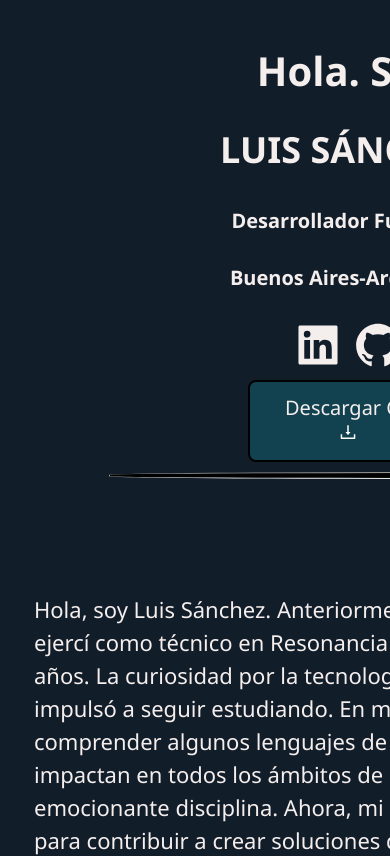
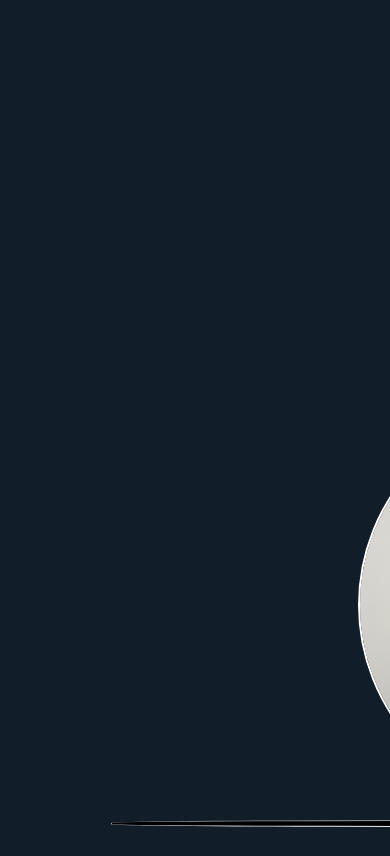
Before and after one commit to luissanchez92/portFolio, a React (Vite) app: page / in a window 390 px wide. Shown: the top 856 px of the page. Built offline with nearby package versions, Linux system fonts and the light colour scheme.

Commit message:
fixed css-query

```diff
--- a/src/components/card/Card.module.css
+++ b/src/components/card/Card.module.css
@@ -17,7 +17,7 @@
 }
 
 .p{
-    line-height: 150%;
+    line-height: 120%;
     color:  #f4eeed;
     font-family: "Segoe UI";
     font-size: 22px;
--- a/src/components/cards/Cards.module.css
+++ b/src/components/cards/Cards.module.css
@@ -3,6 +3,12 @@
     grid-template-columns: 1fr 1fr; /* Dos columnas con igual ancho */
     gap: 20px;
     justify-items: center;
-    margin-left: 15px;
-    margin-right: 15px;
+    margin: 0 15px;
+
+    @media screen and (max-width: 758px) {
+        flex-direction: column;
+        text-align: center;
+        grid-template-columns: 80%;
+        margin: 0 10%;
+    }
 }
--- /dev/null
+++ b/src/components/font/Font.jsx
@@ -0,0 +1,27 @@
+import style from './Font.module.css'
+import {AiFillGithub} from 'react-icons/ai';
+import {AiFillLinkedin} from 'react-icons/ai';
+import {AiOutlineDownload} from 'react-icons/ai'
+import cv from '../../assets/cvljsj.pdf'
+import photo from '../../assets/2xbrus.jpg'
+
+const Font = () => {
+  return (
+    <div className={style.divContainer}>
+        <div className={style.divProps}>
+            <h1 className={style.h1}>Hola. Soy</h1>
+            <h2 className={style.h2}>LUIS SÁNCHEZ</h2>
+            <h4 className={style.h4}>Desarrollador FullStack</h4>
+            <h4 className={style.h4}>Buenos Aires-Argentina</h4>
+            <a href='https://www.linkedin.com/in/ljsj/'><AiFillLinkedin className={style.a}/></a>
+            <a href='https://github.com/luissanchez92'><AiFillGithub className={style.a}/></a>
+            <br></br>
+            <button className={style.buttonCv}><a href={cv} className={style.cv} download>Descargar CV   <AiOutlineDownload className={style.iconDownload}/></a></button>
+        </div>
+        <img src={photo} className={style.img}/>
+    </div>
+
+  )
+}
+
+export default Font
--- /dev/null
+++ b/src/components/font/Font.module.css
@@ -0,0 +1,82 @@
+.divContainer{
+    display: flex;
+    font-size: 15px;
+    font-family: 'Trebuchet MS', 'Lucida Sans Unicode', 'Lucida Grande', 'Lucida Sans', Arial, sans-serif;
+    flex-direction: row;
+    text-align: center;
+    justify-content: center;
+    align-items: center;
+    padding-top: 20px;
+    margin: auto;
+
+    @media screen and (max-width: 768px) {
+        flex-direction: column;
+        text-align: center;
+    }
+}
+.h1{
+    font-family: "Segoe UI";
+    color: #f4eeed;
+    font-size: 40px;
+}
+
+.img{
+    display: flex;
+    width: 400px;
+    height: 400px;
+    overflow: hidden;
+    border-radius: 50%;
+    margin-left: 5px;
+    margin-top: 10px;
+    margin-bottom: 30px;
+    border: solid white 2px;
+    margin-left: 20px;
+
+    @media screen and (max-width: 768px) {
+        margin: 5px;
+    }
+}
+.divProps{
+    @media screen and (max-width: 768px) {
+        line-height: 100%;
+        margin-bottom: 10px;
+    }
+
+}
+
+.a{
+    width: 60px;
+    height: 50px;
+    color:  #f4eeed;
+
+}
+.h4{
+    font-family: "Segoe UI";
+    color:  #f4eeed;
+    font-size: 20px;
+
+}
+.buttonCv{
+    background-color: #124250;
+    border: 2px solid rgb(0, 0, 0);
+    width: 200px;
+    font-family: "Segoe UI";
+    font-size: 20px;
+    color:  #f4eeed;
+    margin-top: 5px;
+}
+.cv{
+    color:  #f4eeed;
+
+}
+.iconDownload{
+    color: white;
+}
+.h2{
+    display: flex;
+    justify-content: center;
+    align-items: center;
+    font-family: "Segoe UI";
+    color:  #f4eeed;
+    font-size: 36px;
+}
--- a/src/view/Home.jsx
+++ b/src/view/Home.jsx
@@ -1,15 +1,11 @@
-import photo from '../assets/2xbrus.jpg'
 import style from './Home.module.css'
-import cv from '../assets/cvljsj.pdf'
 import Cards from '../components/cards/Cards';
 import certificate from '../assets/certifcado.png'
 import Malier from '../components/form/Malier';
 import Tech from '../components/tech/Tech';
 import Soft from '../components/soft/Soft';
 import Footer from '../components/footer/Footer';
-import {AiFillGithub} from 'react-icons/ai';
-import {AiFillLinkedin} from 'react-icons/ai';
-import {AiOutlineDownload} from 'react-icons/ai'
+import Font from '../components/font/Font';
 
 
 
@@ -17,19 +13,7 @@ export const Home = () => {
   return (
     <>
         <div className={style.divFather}>
-            <div className={style.divContainer}>
-                <div>
-                    <h1 className={style.h1}>Hola. Soy</h1>
-                    <h2 className={style.h2}>LUIS SÁNCHEZ</h2>
-                    <h4 className={style.h4}>Desarrollador FullStack</h4>
-                    <h4 className={style.h4}>Buenos Aires-Argentina</h4>
-                    <a href='https://www.linkedin.com/in/ljsj/'><AiFillLinkedin className={style.a}/></a>
-                    <a href='https://github.com/luissanchez92'><AiFillGithub className={style.a}/></a>
-                    <br></br>
-                    <button className={style.buttonCv}><a href={cv} className={style.cv} download>Descargar CV   <AiOutlineDownload className={style.iconDownload}/></a></button>
-                </div>
-                <img src={photo} className={style.img}/>
-            </div>
+            <Font/>
             <hr className={style.hr}/>
             <h2 className={style.h2}>SOBRE MI</h2>
             <p className={style.p}> Hola, soy Luis Sánchez. Anteriormente estudié imagenología en la escuela de tecnología médica, ejercí como técnico en Resonancia Magnética y Tomografía Computarizada 3D durante más de 5 años. La curiosidad por la tecnología y el mundo digital despertó en mí un fuerte interés que me impulsó a seguir estudiando. En mi transición hacia el desarrollo web, he tenido la oportunidad de comprender algunos lenguajes de programación y la evolución de los avances tecnológicos que impactan en todos los ámbitos de nuestras vidas. Además, he adquirido experiencia práctica en esta emocionante disciplina. Ahora, mi objetivo es continuar creciendo y desarrollando mis habilidades para contribuir a crear soluciones digitales innovadoras.</p>
--- a/src/view/Home.module.css
+++ b/src/view/Home.module.css
@@ -1,41 +1,7 @@
 .divFather{
     background-color: #121d2a;
 }
-.divContainer{
-    display: flex;
-    font-size: 15px;
-    font-family: 'Trebuchet MS', 'Lucida Sans Unicode', 'Lucida Grande', 'Lucida Sans', Arial, sans-serif;
-    flex-direction: row;
-    text-align: center;
-    justify-content: center;
-    align-items: center;
-    padding-top: 20px;
 
-}
-.h1{
-    font-family: "Segoe UI";
-    color: #f4eeed;
-    font-size: 40px;
-}
-
-.img{
-    display: flex;
-    width: 400px;
-    height: 400px;
-    overflow: hidden;
-    border-radius: 50%;
-    margin-left: 5px;
-    margin-top: 10px;
-    margin-bottom: 30px;
-    border: solid white 2px;
-    margin-left: 20px;
-}
-.a{
-    width: 60px;
-    height: 50px;
-    color:  #f4eeed;
-
-}
 .p{
     line-height: 150%;
     color:  #f4eeed;
@@ -46,7 +12,7 @@
 }
 
 .hr{
-    width: 900px;
+    width: 80%;
     background-color: black;
     height: 5px;
     display: flex;
@@ -55,22 +21,8 @@
     border-radius: 40%;
 }
 
-.buttonCv{
-    background-color: #124250;
-    border: 2px solid rgb(0, 0, 0);
-    width: 200px;
-    font-family: "Segoe UI";
-    font-size: 20px;
-    color:  #f4eeed;
-    margin-top: 5px;
-}
-.cv{
-    color:  #f4eeed;
 
-}
-.iconDownload{
-    color: white;
-}
+
 .h2{
     display: flex;
     justify-content: center;
@@ -79,12 +31,7 @@
     color:  #f4eeed;
     font-size: 36px;
 }
-.h4{
-    font-family: "Segoe UI";
-    color:  #f4eeed;
-    font-size: 20px;
 
-}
 
 .imgCertficado{
     display: flex;
```
